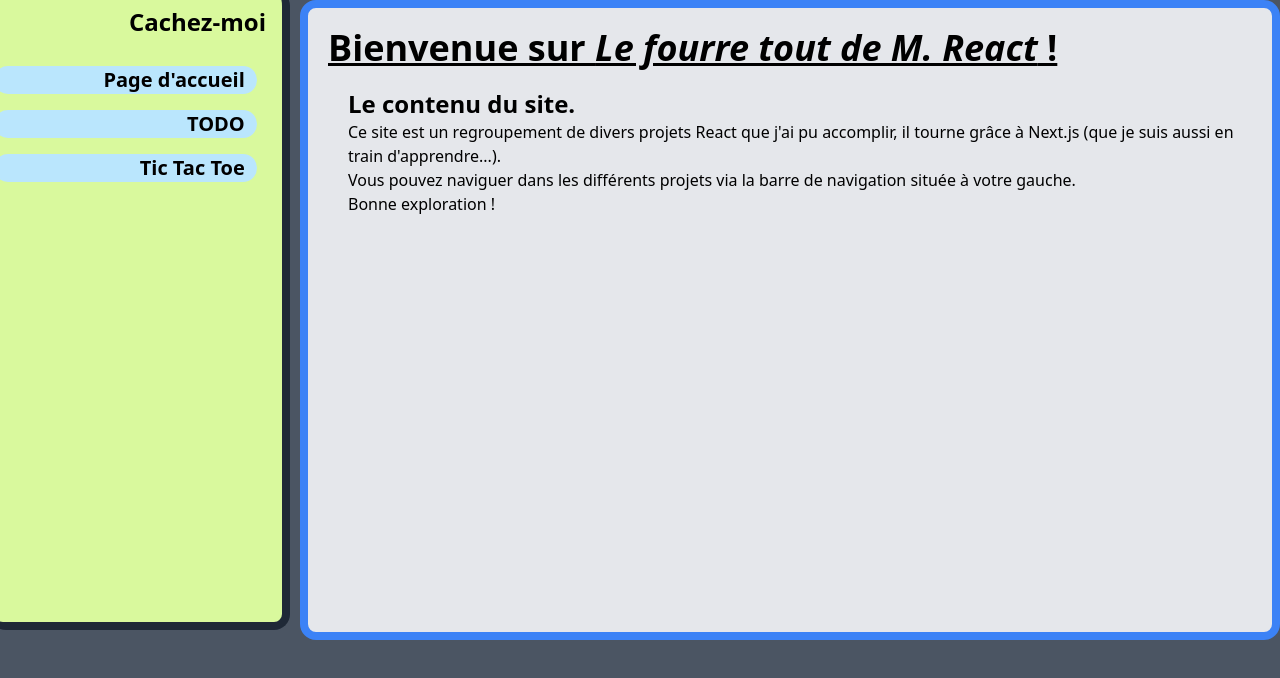
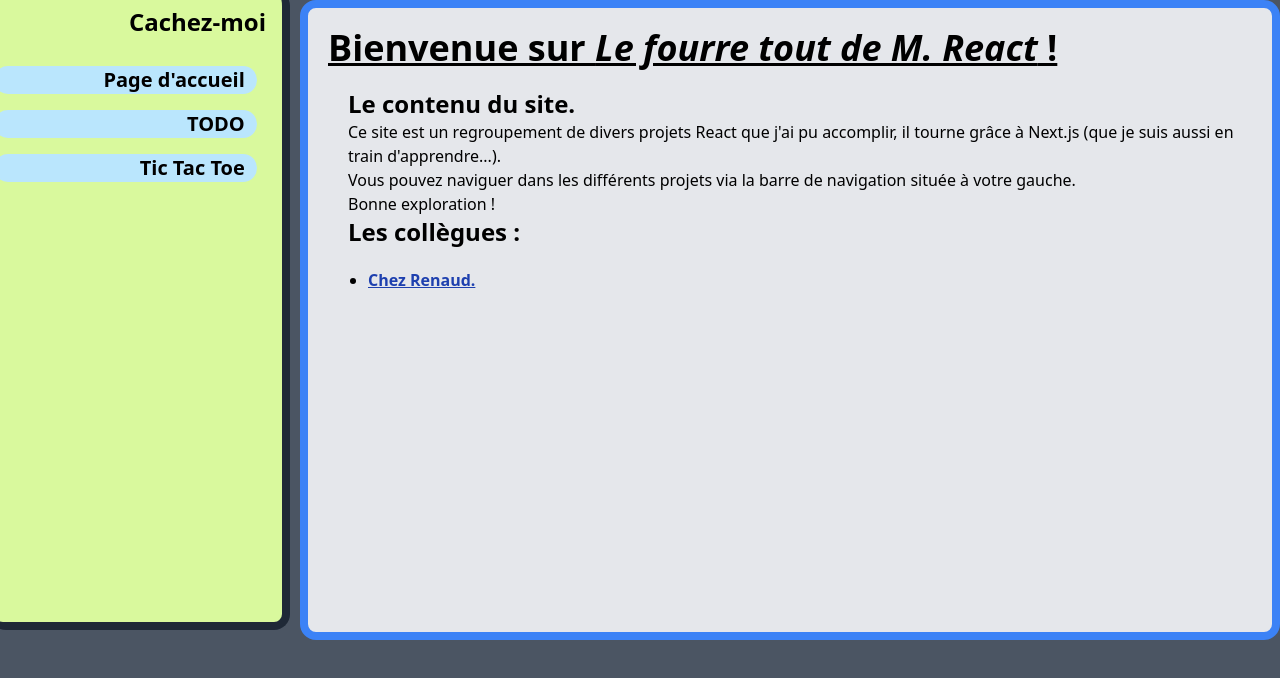
Before and after one commit to CornesDeVeau/Le-fourre-tout-de-M-React, a Next.js app: page / in a window 1280 px wide. Shown: the top 678 px of the page. Built offline with nearby package versions, Linux system fonts and the light colour scheme.

Commit message:
Added a link to Renaud's Website

```diff
--- a/app/(homePage)/page.tsx
+++ b/app/(homePage)/page.tsx
@@ -7,9 +7,15 @@
         </h1>
         <div className="ml-5 mt-5">
         <h2 className="text-2xl font-semibold">Le contenu du site.</h2>
-        <p>Ce site est un regroupement de divers projets React que j&apos;ai pu accomplir, il tourne grâce à Next.js (que je suis aussi en train d&apos;apprendre...).</p>
-        <p>Vous pouvez naviguer dans les différents projets via la barre de navigation située à votre gauche.</p>
-        <p>Bonne exploration !</p>
+        <p>
+          Ce site est un regroupement de divers projets React que j&apos;ai pu accomplir, il tourne grâce à Next.js (que je suis aussi en train d&apos;apprendre...). <br />
+          Vous pouvez naviguer dans les différents projets via la barre de navigation située à votre gauche. <br />
+          Bonne exploration !
+        </p>
+        <h2 className="text-2xl font-semibold">Les collègues :</h2>
+        <ul className="list-disc m-5">
+          <li><a className="text-blue-800 font-semibold" href='http://big-dev-soon-react-edition.vercel.app' target="_blank"><u>Chez Renaud.</u></a></li>
+        </ul>
       </div>
     </div>
   </main>
```
